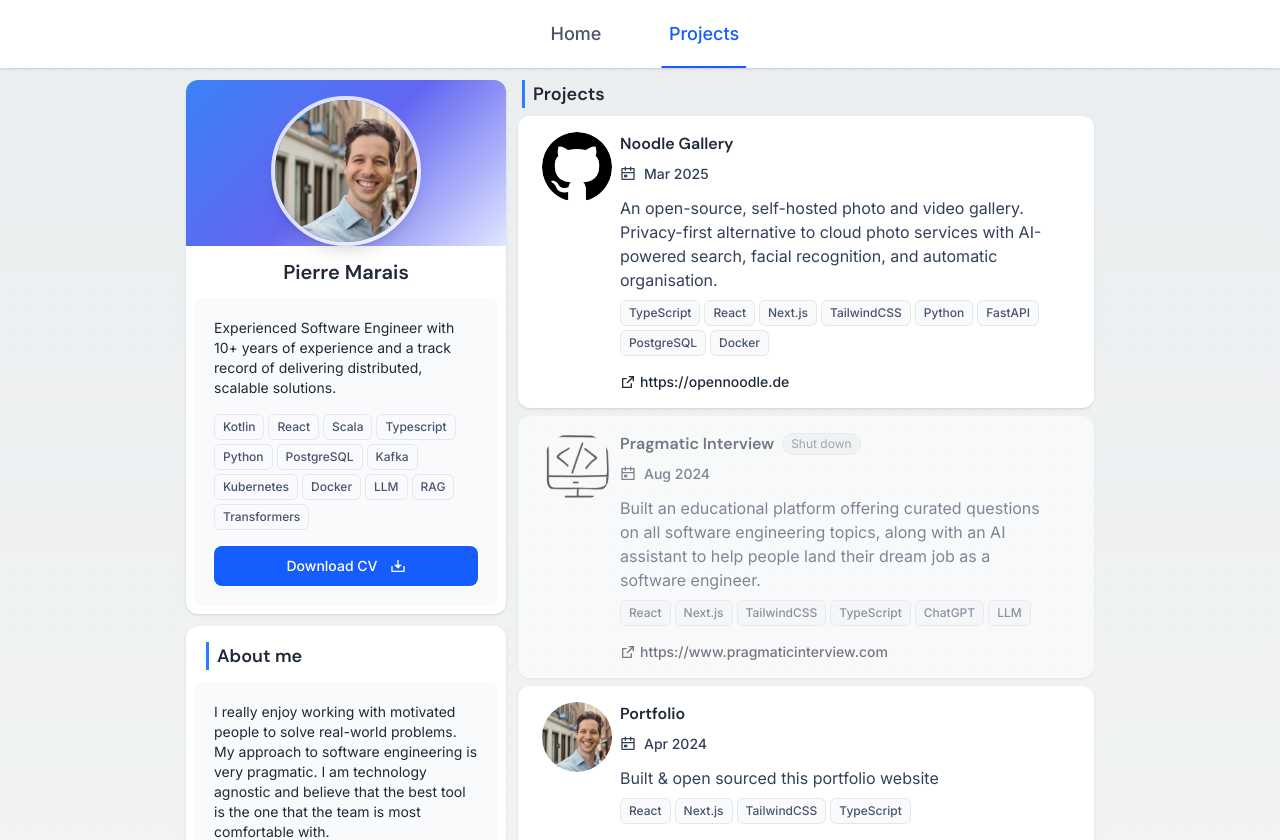
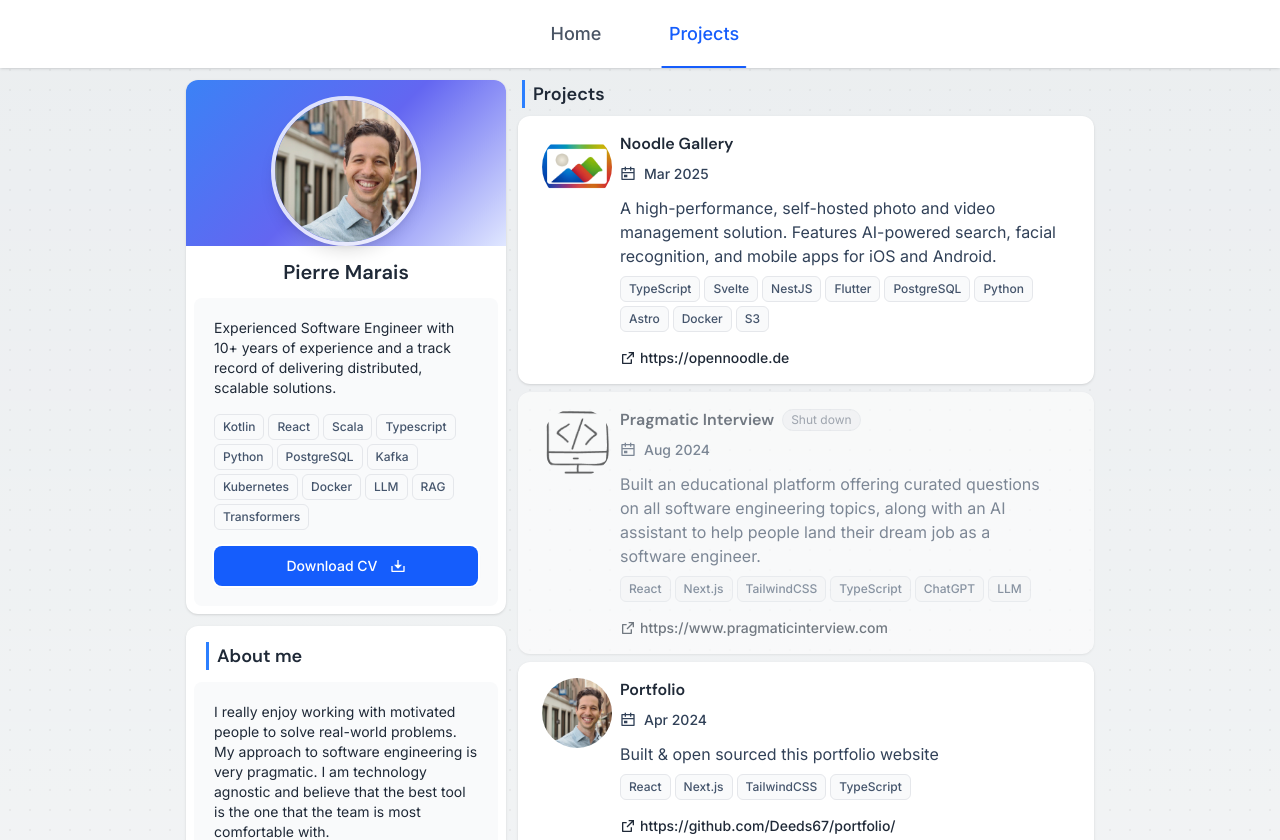
Before and after one commit to Deeds67/portfolio, a Next.js app: page /projects in a window 1280 px wide. Shown: the top 840 px of the page. Built offline with nearby package versions, Linux system fonts and the light colour scheme.

Commit message:
Update Noodle Gallery with correct tech stack, logo, and description
- Update tags to actual stack: Svelte, NestJS, Flutter, PostgreSQL,
  Python, Astro, Docker, S3
- Add gallery favicon as project logo
- Refine description to match repo

```diff
--- a/src/components/ui/Projects/index.tsx
+++ b/src/components/ui/Projects/index.tsx
@@ -5,9 +5,9 @@ const projects = [
     {
         company: "Noodle Gallery",
         date: "Mar 2025",
-        description: "An open-source, self-hosted photo and video gallery. Privacy-first alternative to cloud photo services with AI-powered search, facial recognition, and automatic organisation.",
-        tags: ["TypeScript", "React", "Next.js", "TailwindCSS", "Python", "FastAPI", "PostgreSQL", "Docker"],
-        logo: "/github.png",
+        description: "A high-performance, self-hosted photo and video management solution. Features AI-powered search, facial recognition, and mobile apps for iOS and Android.",
+        tags: ["TypeScript", "Svelte", "NestJS", "Flutter", "PostgreSQL", "Python", "Astro", "Docker", "S3"],
+        logo: "/opennoodle_logo.png",
         url: "https://opennoodle.de"
     },
     {
```
Also changed, not shown: public/opennoodle_logo.png (added).
